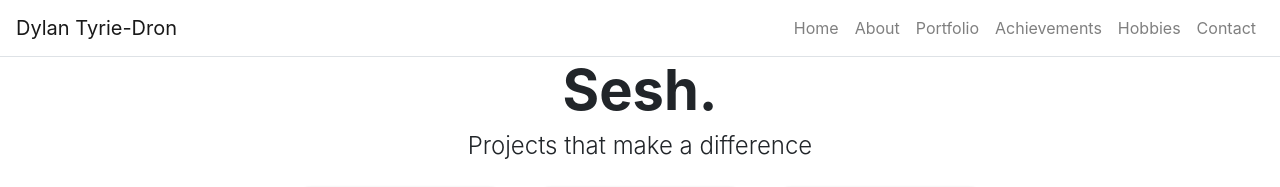
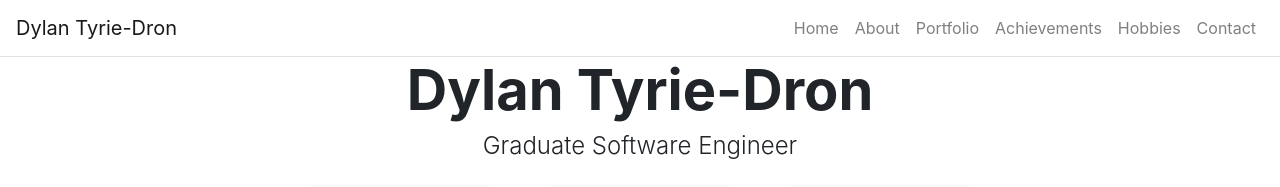
Before and after one commit to dtyriedron/dtyriedron-portfolio-site, a React (Create React App) app in the folder portfolio-site/: page / in a window 1280 px wide. Shown: the top 187 px of the page. Built offline with nearby package versions, Linux system fonts and the light colour scheme; grey boxes are pictures that could not be loaded.

Commit message:
link issues and changed title on home apge

```diff
--- a/portfolio-site/src/App.js
+++ b/portfolio-site/src/App.js
@@ -25,8 +25,8 @@ class App extends React.Component {
         {title: 'Contact', path:'/contact'}
       ],
       home: {
-        title: 'Sesh.',
-        subTitle: 'Projects that make a difference',
+        title: 'Dylan Tyrie-Dron',
+        subTitle: 'Graduate Software Engineer',
       },
       about: {
         title: 'About me',
@@ -58,12 +58,12 @@ class App extends React.Component {
             <Navbar.Toggle className="border-0" aria-controls="navbar-toggle" />
             <Navbar.Collapse id="navbar-toggle">
               <Nav className="ml-auto">
-                <Link className="nav-link" to="/">Home</Link>
-                <Link className="nav-link" to="/about">About</Link>
-                <Link className="nav-link" to="/PortfolioMainPage">Portfolio</Link>
-                <Link className="nav-link" to="/achievements">Achievements</Link>
-                <Link className="nav-link" to="/hobbies">Hobbies</Link>
-                <Link className="nav-link" to="/contact">Contact</Link>
+                <Link className="nav-link" >Home</Link>
+                <Link className="nav-link" >About</Link>
+                <Link className="nav-link" >Portfolio</Link>
+                <Link className="nav-link" >Achievements</Link>
+                <Link className="nav-link" >Hobbies</Link>
+                <Link className="nav-link" >Contact</Link>
 
               </Nav>
             </Navbar.Collapse>
```
